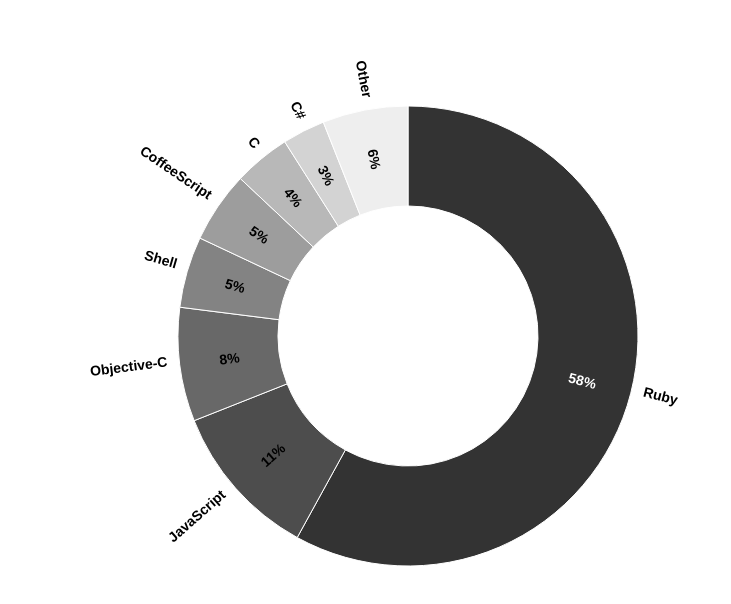
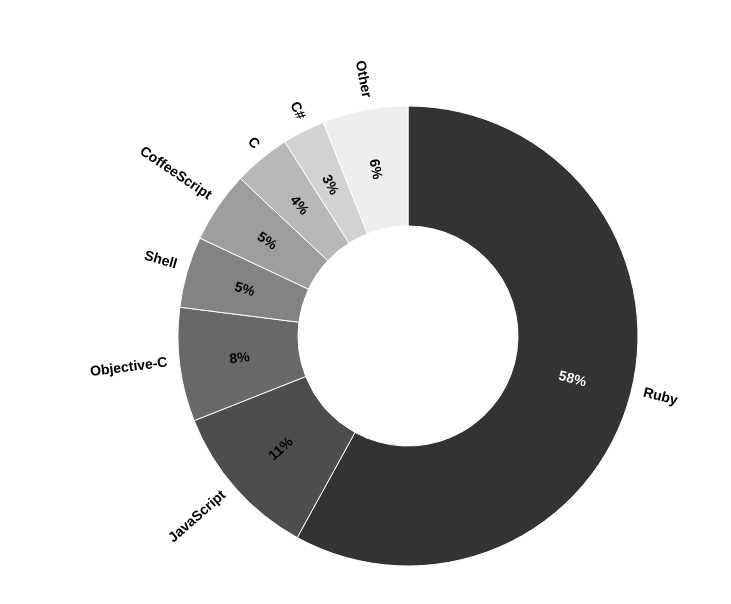
Before and after one commit to InPermutation/donutjs, a plain HTML site: page index.html in a window 1280 px wide. Shown: the part 54-658 px from the top of the page, without its empty margins (0-731 px from the left). Drawn offline with Linux system fonts and the light colour scheme.

Commit message:
smaller donut hole

```diff
--- a/index.html
+++ b/index.html
@@ -17,7 +17,7 @@
     var textOffset = 12;
     var arc = d3.svg.arc()
         .outerRadius(radius)
-        .innerRadius(radius - 100);
+        .innerRadius(radius - 120);
     var pie = d3.layout.pie()
         .sort(null)
         .value(function(d){ return d[1]; });
```
